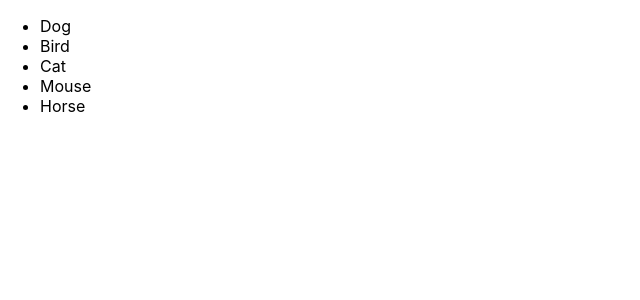
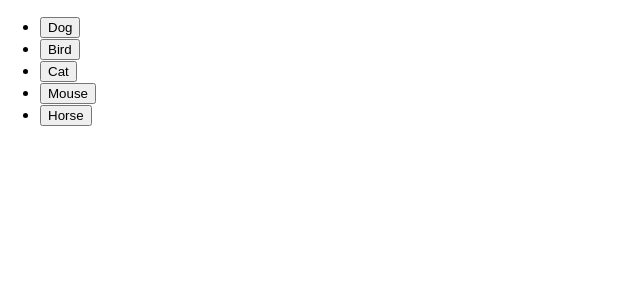
Before and after one commit to AndrewWigginCout/boggle-reactjs, a React (Create React App) app: page / in a window 1280 px wide. Shown: the top 300 px of the page, without its empty margins (0-640 px from the left). Built offline with nearby package versions, Linux system fonts and the light colour scheme.

Commit message:
animal buttons

```diff
--- a/src/App.js
+++ b/src/App.js
@@ -8,7 +8,7 @@ function App() {
   return (
     <ul>
       {animals.map(animal => (
-        <li>{animal}</li>
+        <li><Greet char={animal}/></li>
       ))}
     </ul>
   );
```
